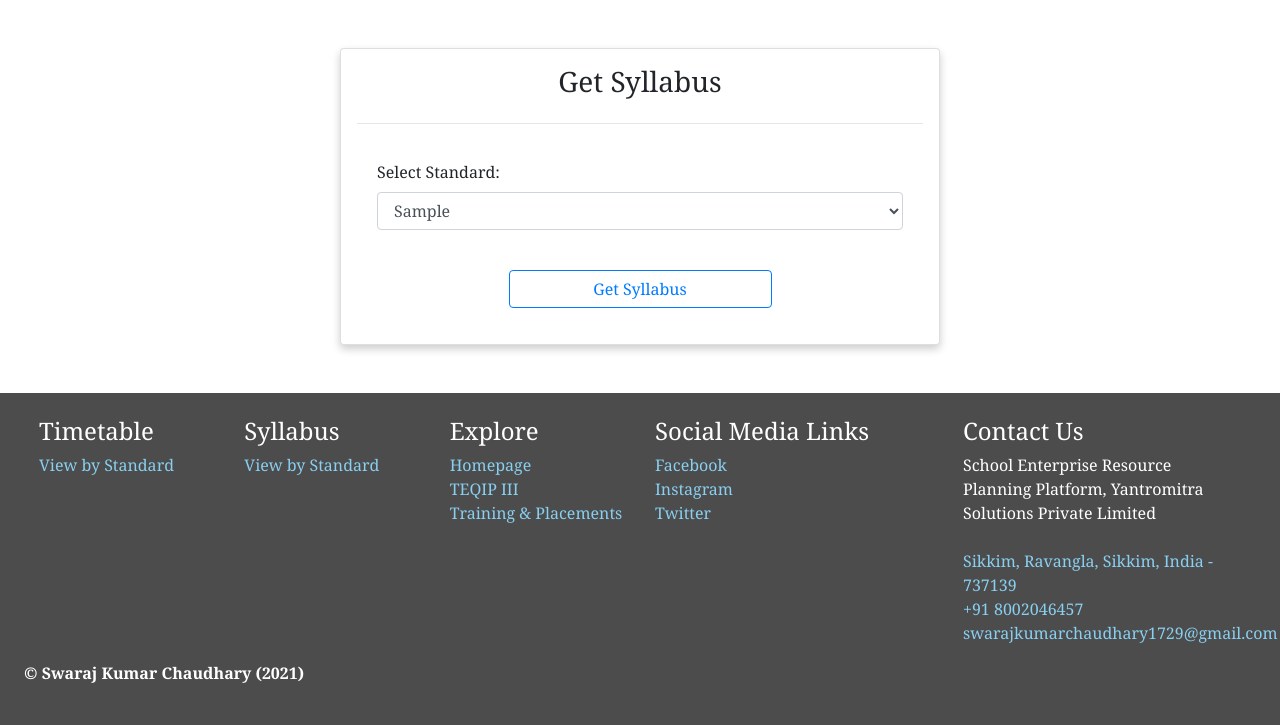
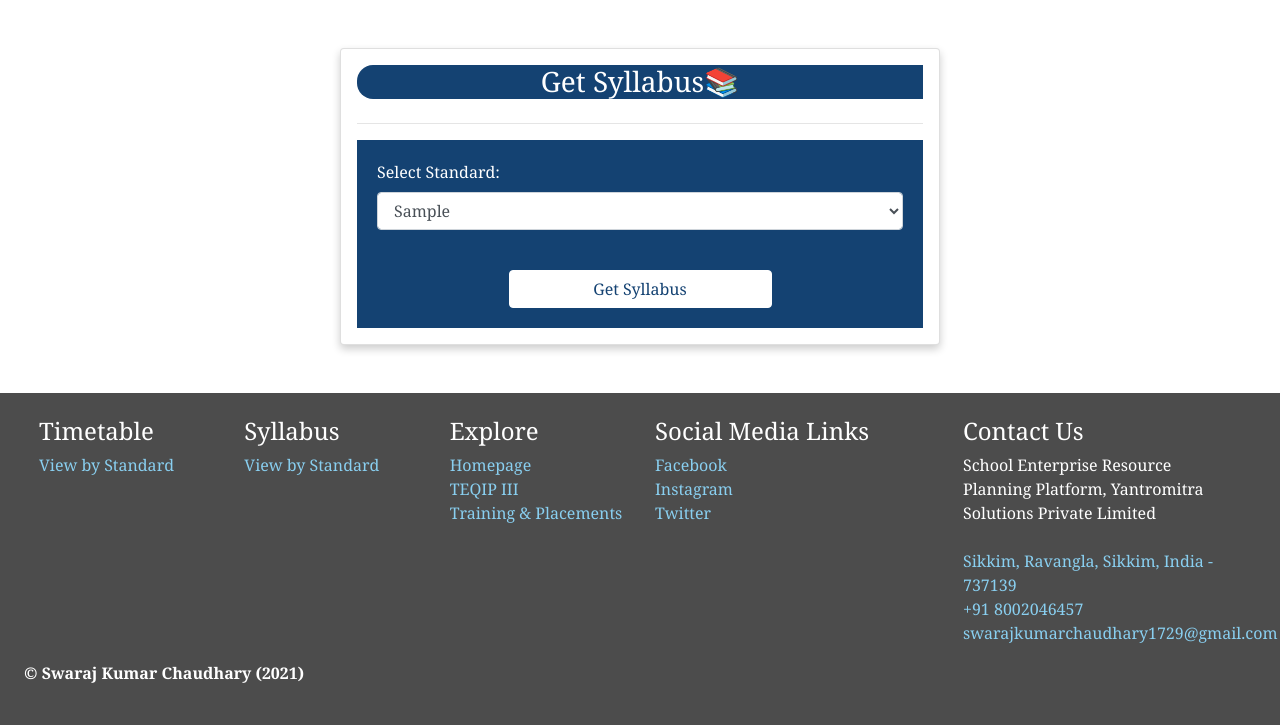
Before and after one commit to gyrodope69/school-management-website, a PHP site: page /school-management-website/syllabus.php in a window 1280 px wide. Shown: the part 82-807 px from the top of the page. Run offline with PHP 8.4, Linux system fonts and the light colour scheme; tables that the repository leaves empty hold one stand-in row (values such as "Sample post").

Commit message:
updated first syllabus design

```diff
--- a/syllabus.php
+++ b/syllabus.php
@@ -17,6 +17,18 @@
         <script src="https://cdn.jsdelivr.net/npm/bootstrap@4.6.1/dist/js/bootstrap.bundle.min.js"></script>
         <script src="https://ajax.googleapis.com/ajax/libs/jquery/3.6.0/jquery.min.js"></script>
         <link rel="stylesheet" href="https://cdnjs.cloudflare.com/ajax/libs/font-awesome/4.7.0/css/font-awesome.min.css">
+     <style>
+                .btn {
+        border-color: white;
+        color: #144272;
+        background-color:white;
+        }
+        .btn-outline-dark {
+        color: #144272;
+        border-color: white;
+        }
+        </style>
+
     </head>
 
 <body>
@@ -31,9 +43,9 @@
 
                 echo "
                     <div class='card account custom-shadow mt-5 mb-5 p-3'>
-                        <h3 class='text-center'>Get Syllabus</h3>
+                       <h3 class='text-center' style='background-color:#144272;color:white;border-radius: 1rem 0 0 1rem;'>Get Syllabus📚</h3>
                         <hr>
-                        <form class='card-body' method='POST' action='find-file.php'>
+                        <form class='card-body'style='background-color:#144272;color:white;' method='POST' action='find-file.php'>
                             <div class='form-group'>
                                 <label>Select Standard:</label>
                                 <select class='form-control' name='class_id'>
```
